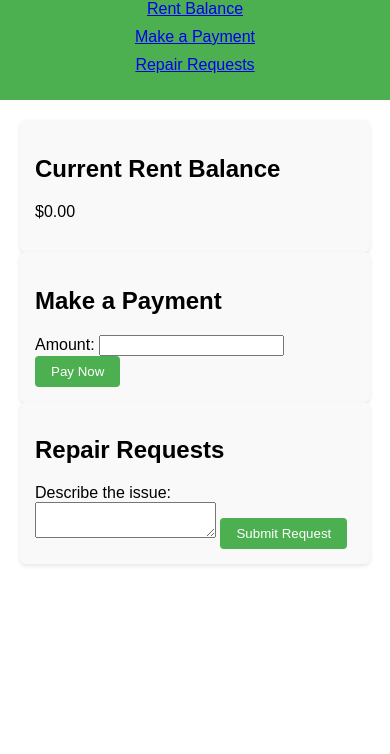
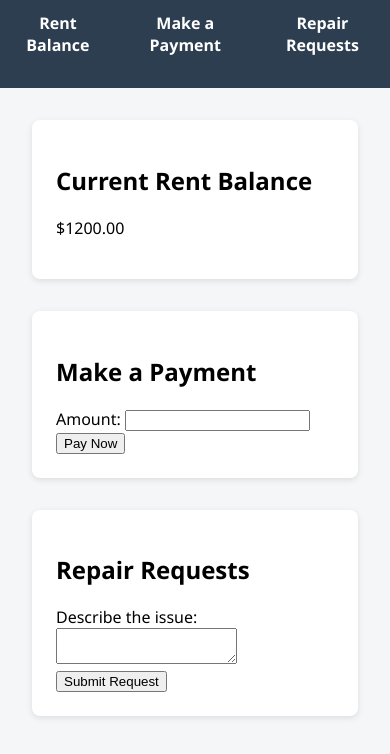
Before and after one commit to Moomz7/rent-app, a website: page public/rent.html in a window 390 px wide. Shown: the part 90-844 px from the top of the page. Drawn offline with Linux system fonts and the light colour scheme; files that its build step writes are made by us from their sources.

Commit message:
fixing up the tenant dashboard

```diff
--- a/TenantSide/rent.css
+++ /dev/null
@@ -1,62 +0,0 @@
-body {
-    font-family: Arial, sans-serif;
-    margin: 0;
-    padding: 0;
-  }
-
-  header {
-    background-color: #4CAF50;
-    color: white;
-    padding: 10px;
-    text-align: center;
-  }
-
-  nav ul {
-    list-style-type: none;
-    padding: 0;
-  }
-
-  nav ul li {
-    display: inline;
-    margin: 0 10px;
-  }
-
-nav ul li a.active {
-  text-decoration: underline;
-  font-weight: bold;
-}
-
-  main {
-    padding: 20px;
-  }
-
-  section {
-  background-color: #f9f9f9;
-  padding: 15px;
-  border-radius: 6px;
-  box-shadow: 0 2px 4px rgba(0,0,0,0.1);
-}
-
-  form {
-    margin-top: 10px;
-  }
-
-  button {
-  background-color: #4CAF50;
-  color: white;
-  padding: 8px 16px;
-  border: none;
-  border-radius: 4px;
-  cursor: pointer;
-}
-button:hover {
-  background-color: #45a049;
-}
-
-@media (max-width: 600px) {
-  nav ul li {
-    display: block;
-    margin: 10px 0;
-    text-align: center;
-  }
-}
--- a/public/rent.html
+++ b/public/rent.html
@@ -4,7 +4,7 @@
   <meta charset="UTF-8">
   <meta name="viewport" content="width=device-width, initial-scale=1.0">
   <title>Tenant Portal</title>
-  <link rel="stylesheet" href="rent.css">
+  <link rel="stylesheet" href="styles/dashboard.css">
 </head>
 <body>
   <header>
@@ -45,6 +45,6 @@
     </section>
   </main>
 
-  <script src="rent.js"></script>
+  <script src="/public/scripts/rent.js" defer></script>
 </body>
 </html>
--- /dev/null
+++ b/public/scripts/rent.js
@@ -0,0 +1,25 @@
+let rentBalance = 1200;
+document.getElementById('rent-balance').textContent = `$${rentBalance.toFixed(2)}`;
+
+document.getElementById('payment-form').addEventListener('submit', function (e) {
+  e.preventDefault();
+  const amount = parseFloat(document.getElementById('amount').value);
+  if (isNaN(amount) || amount <= 0) return;
+
+  rentBalance -= amount;
+  document.getElementById('rent-balance').textContent = `$${Math.max(rentBalance, 0).toFixed(2)}`;
+  document.getElementById('receipt').textContent = `✅ Payment of $${amount.toFixed(2)} received.`;
+  document.getElementById('amount').value = '';
+});
+
+document.getElementById('request-form').addEventListener('submit', function (e) {
+  e.preventDefault();
+  const issue = document.getElementById('request').value.trim();
+  if (!issue) return;
+
+  const list = document.getElementById('requests-list');
+  const item = document.createElement('p');
+  item.textContent = `🛠️ ${issue} – Status: Pending`;
+  list.appendChild(item);
+  document.getElementById('request').value = '';
+});
--- /dev/null
+++ b/public/styles/dashboard.css
@@ -0,0 +1,40 @@
+body {
+  font-family: 'Segoe UI', sans-serif;
+  background-color: #f4f6f8;
+  margin: 0;
+  padding: 0;
+}
+
+header {
+  background-color: #2c3e50;
+  color: white;
+  padding: 1rem;
+  text-align: center;
+}
+
+nav ul {
+  display: flex;
+  justify-content: center;
+  gap: 2rem;
+  list-style: none;
+  padding: 0;
+}
+
+nav a {
+  color: white;
+  text-decoration: none;
+  font-weight: bold;
+}
+
+main {
+  padding: 2rem;
+  display: grid;
+  gap: 2rem;
+}
+
+section {
+  background: white;
+  padding: 1.5rem;
+  border-radius: 8px;
+  box-shadow: 0 2px 6px rgba(0,0,0,0.1);
+}
--- a/public/styles/login.css
+++ /dev/null
@@ -1,92 +0,0 @@
-body {
-  background-color: #f5f5f5;
-  font-family: 'Segoe UI', sans-serif;
-  display: flex;
-  justify-content: center;
-  align-items: center;
-  height: 100vh;
-  margin: 0;
-}
-
-.login-container {
-  background-color: #ffffff;
-  padding: 40px;
-  border-radius: 8px;
-  box-shadow: 0 8px 16px rgba(0, 0, 0, 0.1);
-  width: 350px;
-}
-
-.login-container h2 {
-  text-align: center;
-  margin-bottom: 24px;
-  color: #333;
-}
-
-h2 {
-  text-align: center;
-  margin-bottom: 24px;
-  color: #333333;
-}
-
-label {
-  display: block;
-  margin-bottom: 8px;
-  color: #555555;
-  font-weight: 600;
-}
-
-form label {
-  display: block;
-  margin-bottom: 8px;
-  color: #555;
-}
-
-form input {
-  width: 100%;
-  padding: 10px;
-  margin-bottom: 16px;
-  border: 1px solid #ccc;
-  border-radius: 4px;
-  box-sizing: border-box;
-}
-
-input[type="text"],
-input[type="password"] {
-  width: 100%;
-  padding: 12px;
-  margin-bottom: 20px;
-  border: 1px solid #dddddd;
-  border-radius: 6px;
-  box-sizing: border-box;
-}
-
-button {
-  width: 100%;
-  padding: 12px;
-  background-color: #4CAF50;
-  color: white;
-  border: none;
-  border-radius: 6px;
-  font-size: 16px;
-  cursor: pointer;
-  transition: background-color 0.3s ease;
-}
-
-button:hover {
-  background-color: #45a049;
-}
-
-form button {
-  width: 100%;
-  background-color: #4CAF50;
-  color: white;
-  padding: 10px;
-  border: none;
-  border-radius: 4px;
-  font-weight: bold;
-  cursor: pointer;
-}
-
-form button:hover {
-  background-color: #45a049;
-}
```
Also changed, not shown: TenantSide/rent.js (deleted, +0 -26 lines), server.js (+9 -0 lines).
